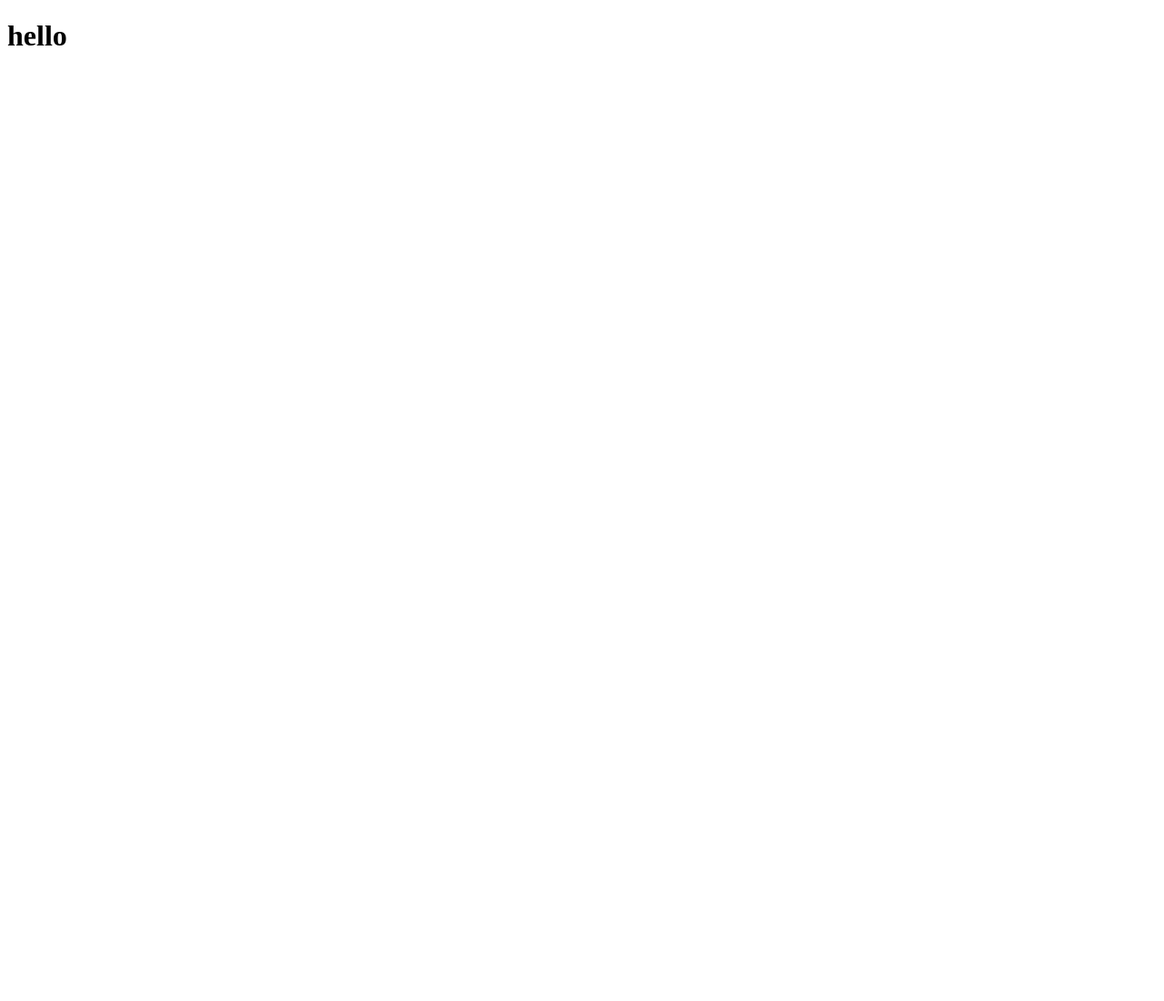
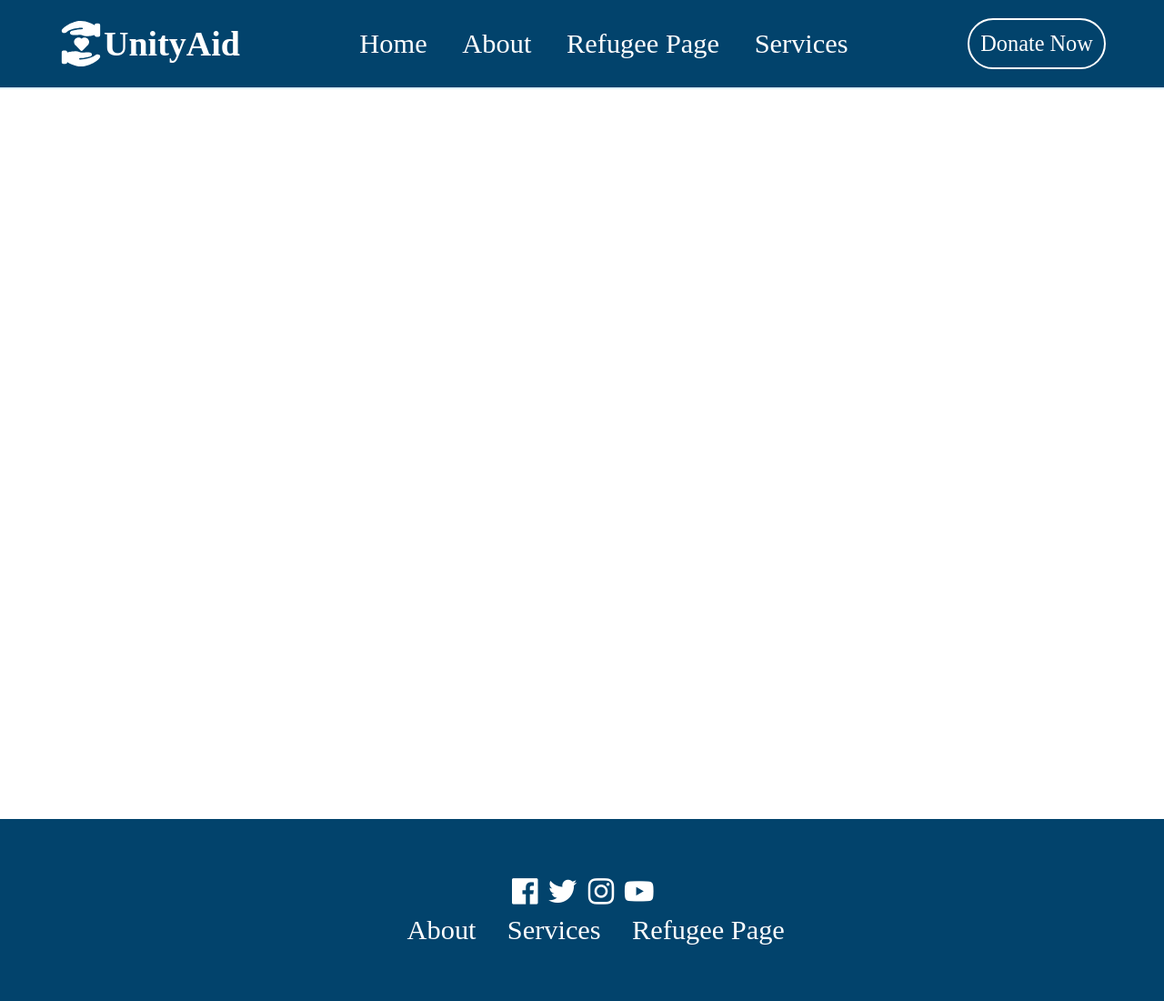
Before and after one commit to dianasolomon/UnityAid_GDSC_Solution_Challenge2024, a plain HTML site: page about/about.html in a window 1280 px wide. Shown: the whole page at 91% size. Before the commit the page ends 800 px from the top, so only its background shows below. Drawn offline with nearby package versions, Linux system fonts and the light colour scheme.

Commit message:
Made header and footer

```diff
--- /dev/null
+++ b/about/about.css
@@ -0,0 +1,135 @@
+:root{
+    --dark-blue-shade:rgb(2, 67, 108) ;
+    --light-blue-shade: rgb(220, 238, 254);
+    --dark-text-color: navy;
+    --hover-color: rgb(40, 129, 154);
+    --largest-breakpoint : 1500px;
+    --medium-breakpoint: 900px;
+    --smallest-breakpoint: 400px;
+    --pure-white-shade: #FFFFFF;
+    --largest-font-size: 2.5rem;
+    --medium-font-size: 1.5rem;
+    --small-font-size: 1rem;
+    --large-font-size: 2rem;
+
+}
+html {
+    font-size: 95%;
+}
+
+
+*{
+    margin: 0;
+    padding: 0;
+    box-sizing: border-box;
+    font-family: serif;
+    list-style: none;
+    text-decoration: none;
+
+}
+body{
+    width: 100%;
+}
+
+header{
+
+    background-color: var(--dark-blue-shade);
+    display: flex;
+    justify-content: center;
+    align-items: center;
+    padding: 20px 0;
+    position: fixed;
+    z-index: 2;
+    top: 0;
+    left: 0;
+    width: 100%;
+    border-bottom: 2px solid var(--light-blue-shade);
+}
+.container{
+    width: 90%;
+}
+.header-container{
+    display: flex;
+    justify-content: space-between;
+    align-items: center;
+}
+.logo h1{
+    color: var(--pure-white-shade);
+    font-size: var(--largest-font-size);
+}
+
+.header-logo{
+    display: flex;
+    align-items: center;
+}
+
+.header-nav-list{
+    width: 50%;
+    display: flex;
+    justify-content: space-around;
+    align-items: center;
+}
+.header-nav-list a{
+    font-size: var(--large-font-size);
+    font-family: 500;
+    color: var(--pure-white-shade);
+    position: relative;
+}
+
+
+.header-nav-list a::after{
+    content: "";
+    width: 0;
+    height: 3px;
+    background-color: white;
+    position: absolute;
+    left: 0;
+    bottom: -10px;
+    transition: 0.3s ease;
+}
+.header-nav-list a:hover::after{
+    width: 100%;
+}
+.donate-btn-header{
+    background-color: transparent;
+    font-size: 1.6rem;
+    padding: 0.5em;
+    border-radius: 30px;
+    border: 2px solid var(--pure-white-shade);
+    color: var(--pure-white-shade);
+}
+.donate-btn-header:hover{
+    background-color: var(--hover-color);
+}
+/*main*/
+main{
+    min-height: 900px;
+}
+
+footer{
+    width: 100%;
+    display: flex;
+    justify-content: center;
+    align-items: center;
+    background-color: var(--dark-blue-shade);
+    min-height: 200px;
+
+}
+.footer-container{
+    display: flex;
+    flex-direction: column;
+    justify-content: center;
+    align-items: center;
+
+}
+
+
+.footer-icons{
+    color: white;
+    font-size: var(--largest-font-size);
+}
+.footer-nav-items a{
+    color: white;
+    font-size: var(--large-font-size);
+    margin-left: 2rem;
+}
--- a/about/about.html
+++ b/about/about.html
@@ -4,8 +4,39 @@
     <meta charset="UTF-8">
     <meta name="viewport" content="width=device-width, initial-scale=1.0">
     <title>About Us Page</title>
+    <link rel="stylesheet" href="about.css">
+    <link href='https://unpkg.com/boxicons@2.1.4/css/boxicons.min.css' rel='stylesheet'>
 </head>
 <body>
-    <h1>hello</h1>
+    <header>
+        <div class = "container header-container">
+            <a href="#" class="header-logo logo"><img src="../resources/heart-in-hands-svgrepo-com.svg" alt="">
+            <h1>UnityAid</h1></a>
+            <ul class="nav-list header-nav-list">
+                <li class="list-items"><a href="../index.html">Home</a></li>
+                <li class="list-items"><a href="./about/about.html">About</a></li>
+                <li class="list-items"><a href="./refugee page/refugee_page.html">Refugee Page</a></li>
+                <li class="list-items"><a href="">Services</a></li>
+            </ul>
+            <button class="donate-btn-header">Donate Now</button>
+        </div>
+    </header>
+    <main></main>
+    <footer>
+        <div class="container footer-container">
+            <div class="icons">
+                <a href="" class="fb-icon footer-icons"><i class="bx bxl-facebook-square"></i></a>
+                <a href="" class="twitter-icon footer-icons"><i class="bx bxl-twitter"></i></a>
+                <a href="" class="insta-icon footer-icons"><i class="bx bxl-instagram"></i></a>
+                <a href="" class="youtube-icon footer-icons"><i class="bx bxl-youtube"></i></a>
+            </div>
+            <div class="footer-nav-items">
+                <a href="./about/about.html">About</a>
+                <a href="">Services</a>
+                <a href="./refugee page/refugee_page.html">Refugee Page</a>
+
+            </div>
+        </div>
+    </footer>
 </body>
 </html>
```
